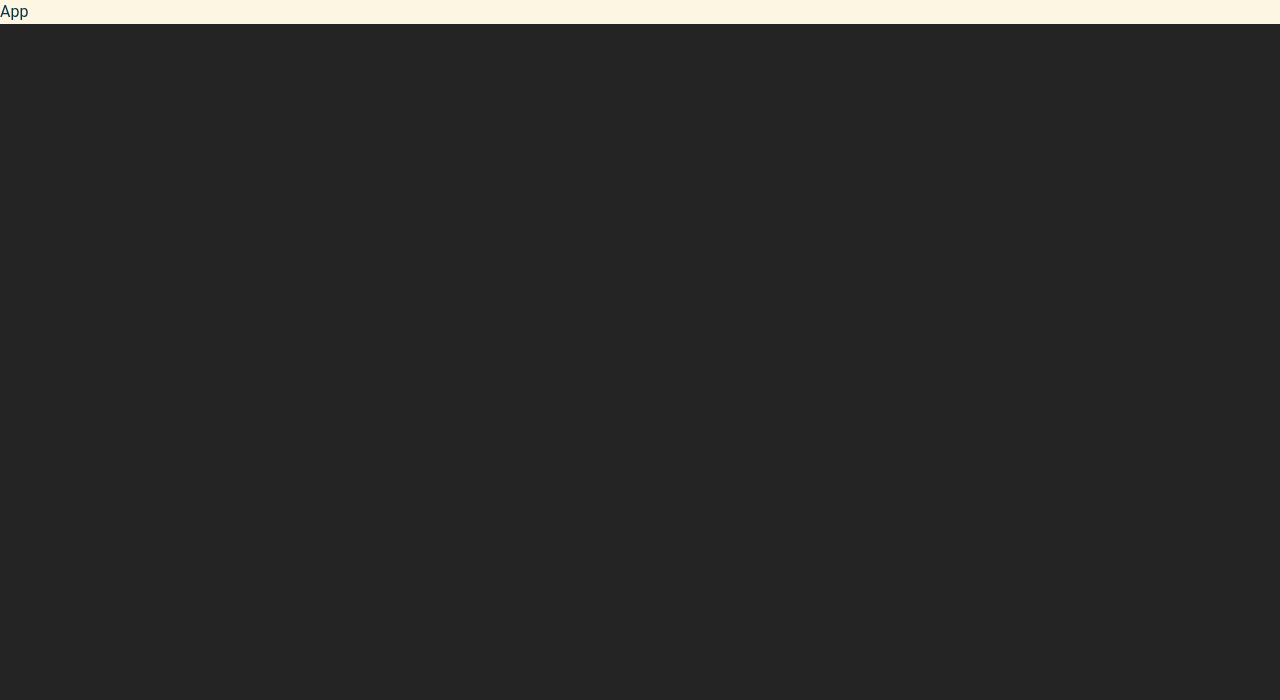
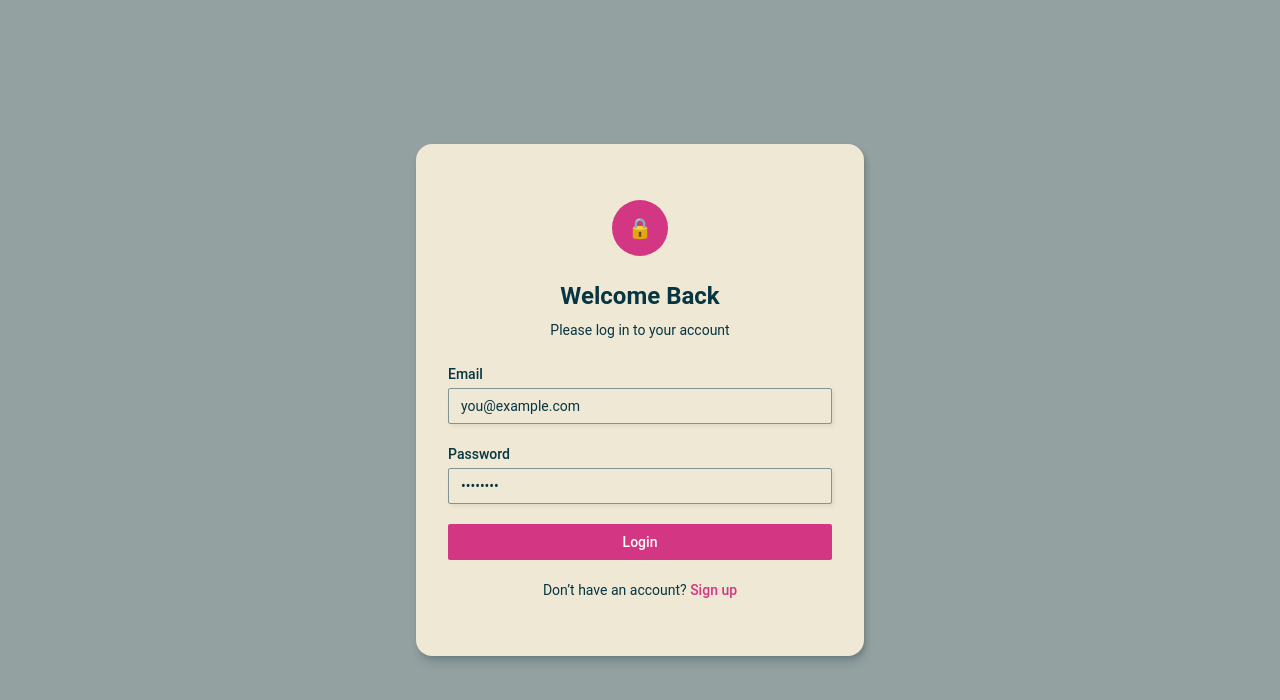
Before and after one commit to f0rsakeN-afk/draw, a React (Vite) app in the folder client/: page /login in a window 1280 px wide. Shown: the top 700 px of the page. Built offline with nearby package versions, Linux system fonts and the light colour scheme.

Commit message:
added routes and new comps

```diff
--- a/client/src/App.tsx
+++ b/client/src/App.tsx
@@ -1,9 +1,34 @@
-import React from 'react'
+import { lazy, Suspense } from "react";
+import { BrowserRouter, Routes, Route } from "react-router-dom";
+import { QueryClient, QueryClientProvider } from "@tanstack/react-query";
+import { ReactQueryDevtools } from "@tanstack/react-query-devtools";
+import Loader from "./components/shared/Loader";
+import Layout from "./components/shared/Layout";
+const PageNotFound = lazy(() => import("./features/pagenotfound/index"));
+const Home = lazy(() => import("./features/home/index"));
+const Login = lazy(() => import("./features/auth/login/Login"));
+const Signup = lazy(() => import("./features/auth/signup/Signup"));
 
 const App = () => {
+  const queryClient = new QueryClient();
   return (
-    <div>App</div>
-  )
-}
+    <Suspense fallback={<Loader />}>
+      <BrowserRouter>
+        <QueryClientProvider client={queryClient}>
+          <ReactQueryDevtools initialIsOpen={false} />
+          <Routes>
+            <Route element={<Layout />}>
+              <Route index element={<Home />} />
+            </Route>
 
-export default App
+            <Route path="/login" element={<Login />} />
+            <Route path="/signup" element={<Signup />} />
+            <Route path="*" element={<PageNotFound />} />
+          </Routes>
+        </QueryClientProvider>
+      </BrowserRouter>
+    </Suspense>
+  );
+};
+
+export default App;
--- /dev/null
+++ b/client/src/components/ui/label.tsx
@@ -0,0 +1,22 @@
+import * as React from "react"
+import * as LabelPrimitive from "@radix-ui/react-label"
+
+import { cn } from "@/lib/utils"
+
+function Label({
+  className,
+  ...props
+}: React.ComponentProps<typeof LabelPrimitive.Root>) {
+  return (
+    <LabelPrimitive.Root
+      data-slot="label"
+      className={cn(
+        "flex items-center gap-2 text-sm leading-none font-medium select-none group-data-[disabled=true]:pointer-events-none group-data-[disabled=true]:opacity-50 peer-disabled:cursor-not-allowed peer-disabled:opacity-50",
+        className
+      )}
+      {...props}
+    />
+  )
+}
+
+export { Label }
```
Also changed, not shown: client/package.json (+10 -1 lines), client/components.json, 1 other file (tests, documents, lock files or other folders).
